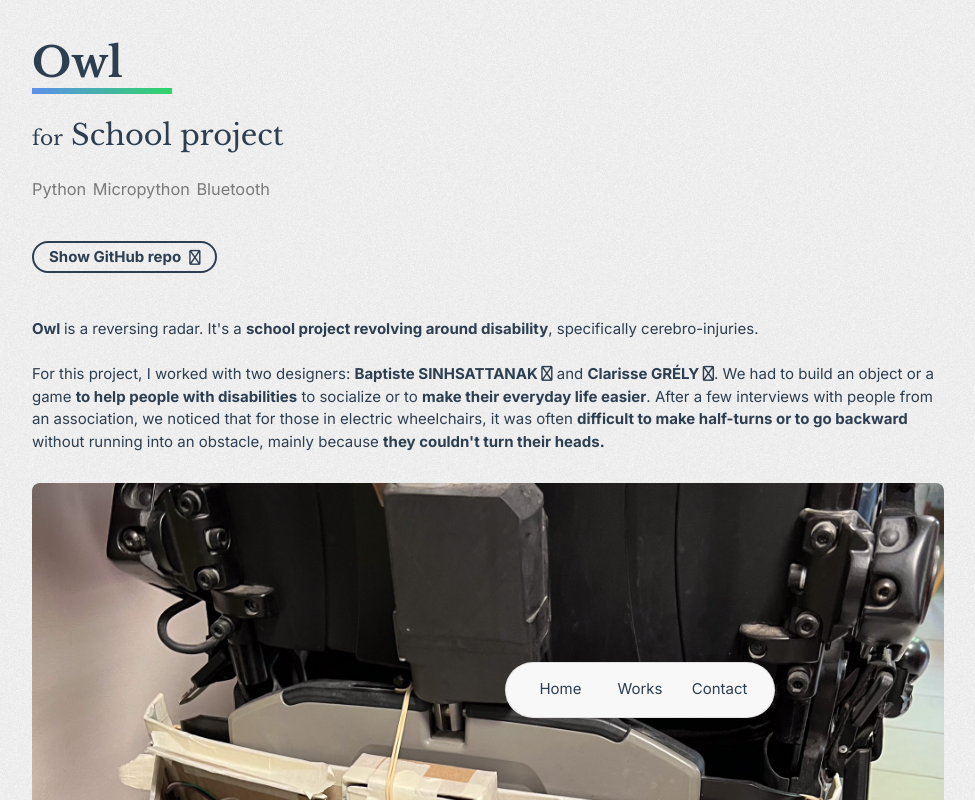
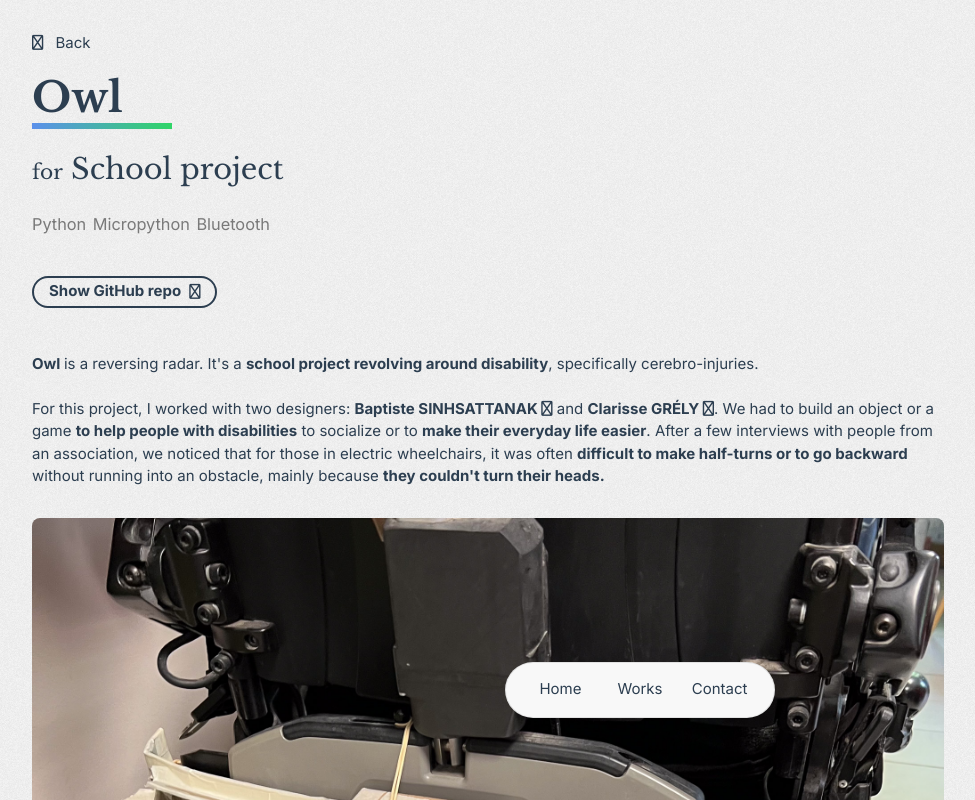
Before and after one commit to MathieuDubart/portfolio-vue, a Vue app: page /works/owl-radar in a window 1280 px wide. Shown: the top 800 px of the page, without its empty margins (0-975 px from the left). Built offline with nearby package versions, Linux system fonts and the light colour scheme.

Commit message:
adding/adding backlink for navigation in singleprojects view

```diff
--- a/src/views/SingleProjectView.vue
+++ b/src/views/SingleProjectView.vue
@@ -47,6 +47,7 @@
 
 <template>
   <div class="header-container">
+    <RouterLink :to="'/works'"><h4 style="margin-bottom: .8em;"><i class="fa-solid fa-arrow-left" style="margin-right: 8px;"></i> Back</h4></RouterLink>
     <h1 class="title" v-html="currentProject.title"></h1>
     <h2 class="client"> <span class="for-subtitle">for</span> {{ currentProject.client }}</h2>
     <div class="project-tags"><h3 class="subtitle"><span v-for="techno in currentProject.technos" class="single-tag light-grey">{{ techno }}</span></h3></div>
```
